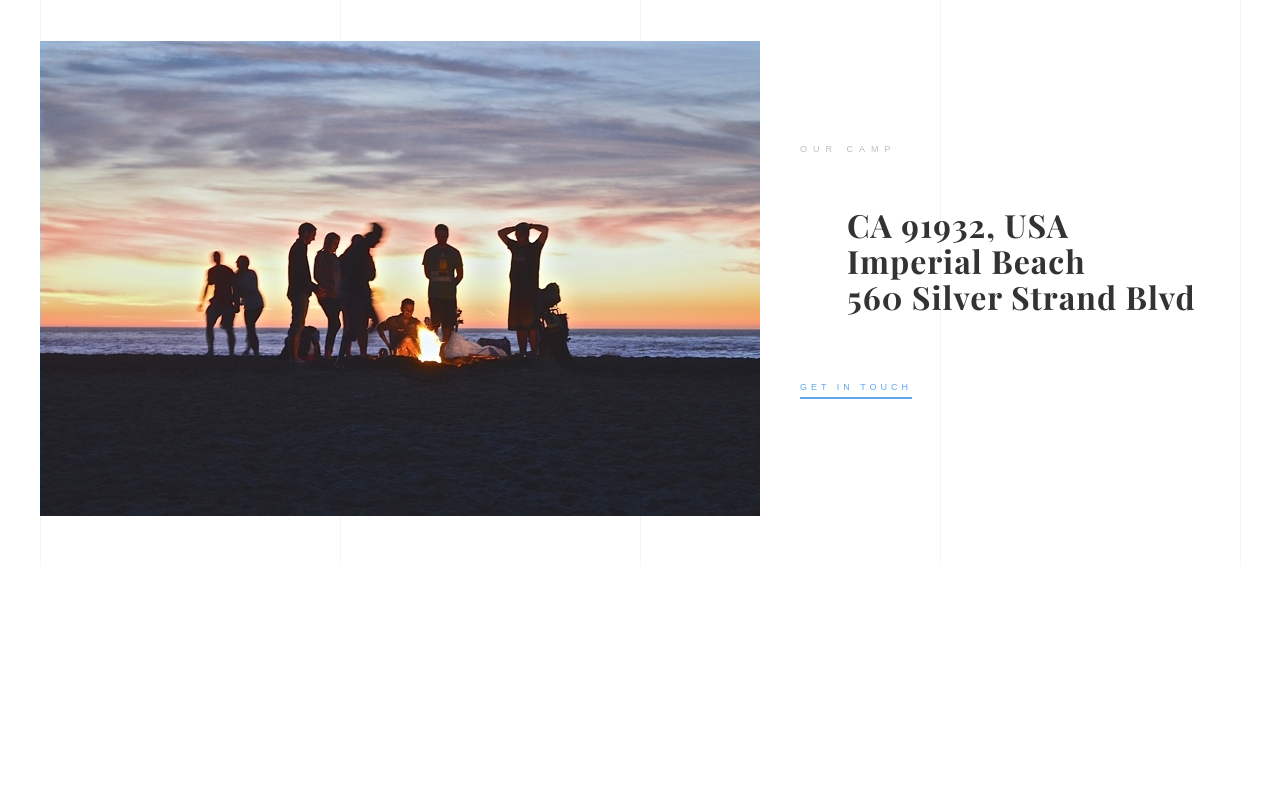
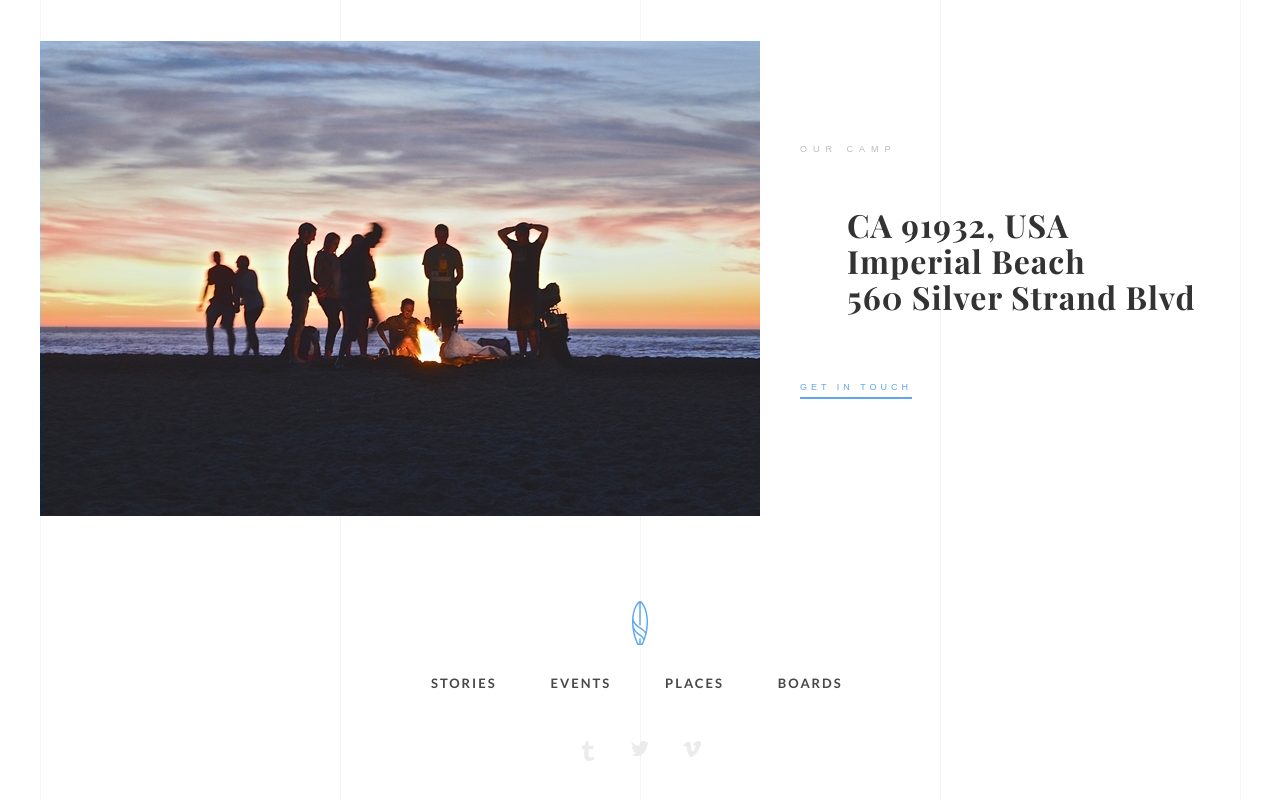
Before and after one commit to Edvinas1982/Surfing-design, a plain HTML site: page index.html in a window 1280 px wide. Shown: the part 4418-5218 px from the top of the page. Before the commit the page ends 4984 px from the top, so only its background shows below. Drawn offline with nearby package versions, Linux system fonts and the light colour scheme.

Commit message:
desktop_design_done

```diff
--- a/index.html
+++ b/index.html
@@ -270,8 +270,25 @@
                     </div>
                 </div>
             </article>
-
         </section>
+        <footer>
+            <div class="logo footer_logo">
+                <img src="img/logo.svg" alt="logo">
+            </div>
+            <div>
+                <nav class="footer_nav">
+                    <a href="">STORIES</a>
+                    <a href="">EVENTS</a>
+                    <a href="">PLACES</a>
+                    <a href="">BOARDS</a>
+                </nav>
+            </div>
+            <div class="footer_social_block">
+                <a href="" class="social_icon"><img src="img/tumblr.svg" alt="tumblr"></a>
+                <a href="" class="social_icon"><img src="img/twitter.svg" alt="twitter"></a>
+                <a href="" class="social_icon"><img src="img/vimeo.svg" alt="vimeo"></a>
+            </div>
+        </footer>
     </div>
 
 </body>
--- a/style.css
+++ b/style.css
@@ -480,6 +480,7 @@ nav a {
 .camp-location_information_box {
     display: flex;
     margin-top: 100px;
+    margin-bottom: 80px;
 }
 h6 {
     margin-top: 100px;
@@ -506,3 +507,30 @@ h6 {
     margin-bottom: 60px;
     margin-top: 50px;
 }
+.footer_logo {
+    text-align: center;
+}
+.footer_social_block {
+    display: flex;
+    text-align: center;
+    width: 13%;
+    left: 0;
+    right: 0;
+    top: 0;
+    bottom: 0;
+    margin: auto;
+}
+.footer_nav {
+    margin-left: 30.5%;
+    float: none;
+}
+a:hover {
+    color: #5da8ef;
+
+}
+.padded_link:hover {
+    border-bottom: 2px solid #333;
+}
+.get_in_touch:hover {
+    color: #333;
+}
```
